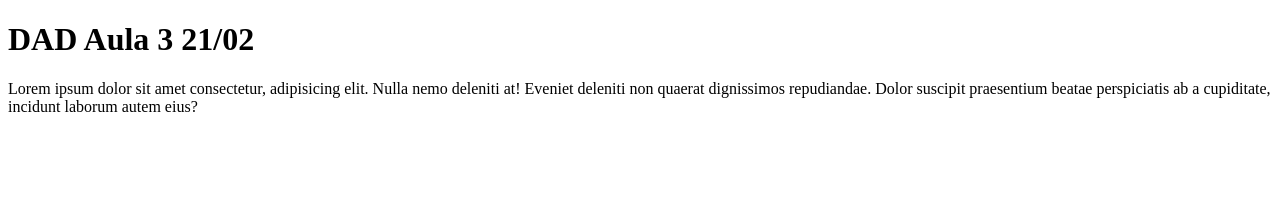
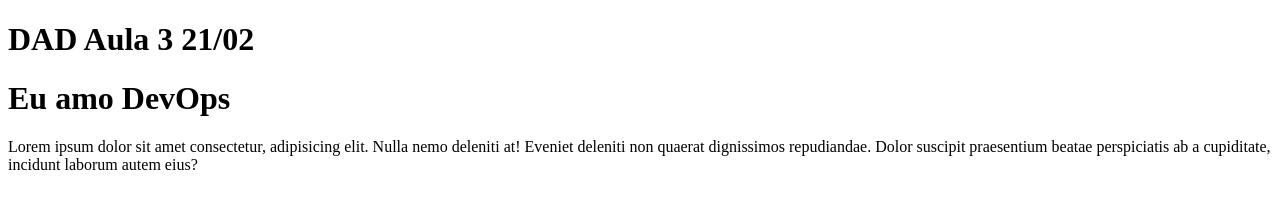
Before and after one commit to vinicius1diniz/Primeiro-envio, a plain HTML site: page index.html in a window 1280 px wide. Drawn offline with Linux system fonts and the light colour scheme.

Commit message:
Update index.html

```diff
--- a/index.html
+++ b/index.html
@@ -8,7 +8,7 @@
 </head>
 <body>
     <h1>DAD Aula 3 21/02</h1>
-
+    <h1>Eu amo DevOps</h1>
     <p>Lorem ipsum dolor sit amet consectetur, adipisicing elit. Nulla nemo deleniti at! Eveniet deleniti non quaerat dignissimos repudiandae. Dolor suscipit praesentium beatae perspiciatis ab a cupiditate, incidunt laborum autem eius?
 </p>
 </body>
```
